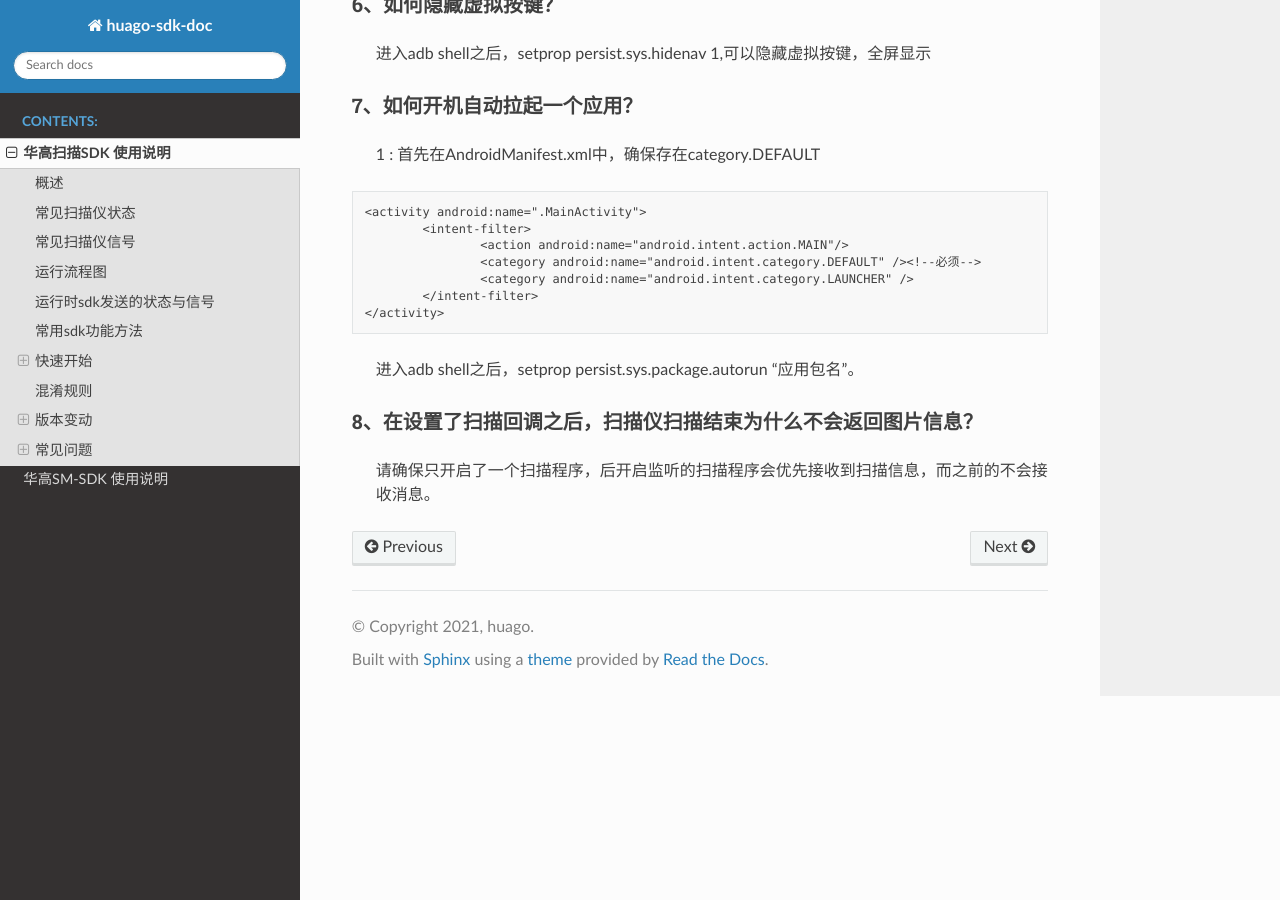
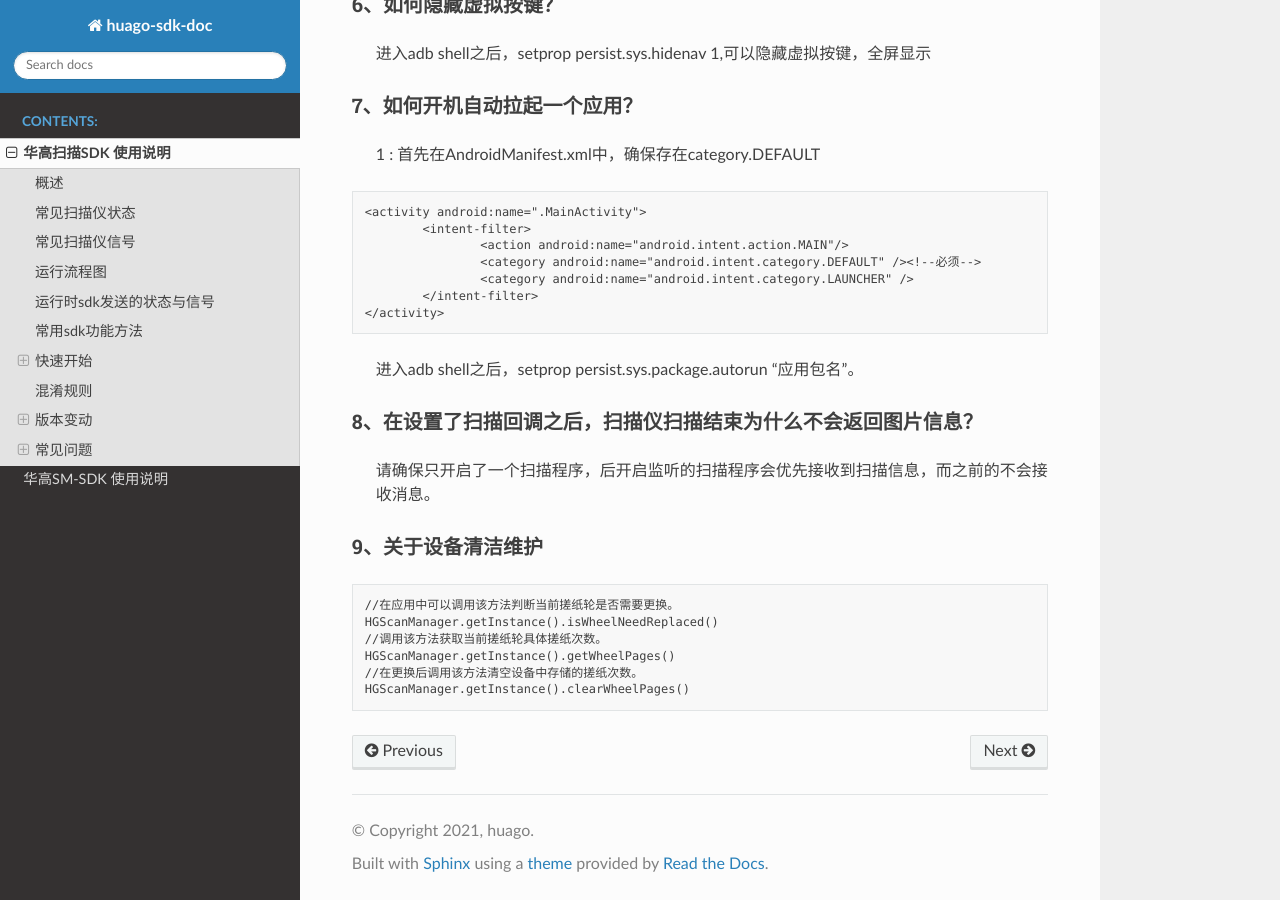
Before and after one commit to xjiangyan/huago-sdk, a Sphinx documentation site: the page built from source/sdk.rst, in a window 1280 px wide and 900 px high, scrolled down 11668 px. Built offline with Sphinx 7.4.7 and the Read the Docs theme 2.0.0, drawn with Linux system fonts in a browser that asks for light colours.

Commit message:
update wheel tips

```diff
--- a/source/sdk.rst
+++ b/source/sdk.rst
@@ -629,3 +629,18 @@ void setDpi																自定义dpi
 ..
 
 	请确保只开启了一个扫描程序，后开启监听的扫描程序会优先接收到扫描信息，而之前的不会接收消息。
+
+---------------------------------------------------------------
+9、关于设备清洁维护
+---------------------------------------------------------------
+..
+	当搓纸轮已超过15万次搓纸，扫描作业过程中搓纸失败、歪斜、搓多张等异常频次可能会明显增多，建议及时弹窗提示用户替换纸轮。
+
+::
+
+	//在应用中可以调用该方法判断当前搓纸轮是否需要更换。
+	HGScanManager.getInstance().isWheelNeedReplaced()
+	//调用该方法获取当前搓纸轮具体搓纸次数。
+	HGScanManager.getInstance().getWheelPages()
+	//在更换后调用该方法清空设备中存储的搓纸次数。
+	HGScanManager.getInstance().clearWheelPages()
```
